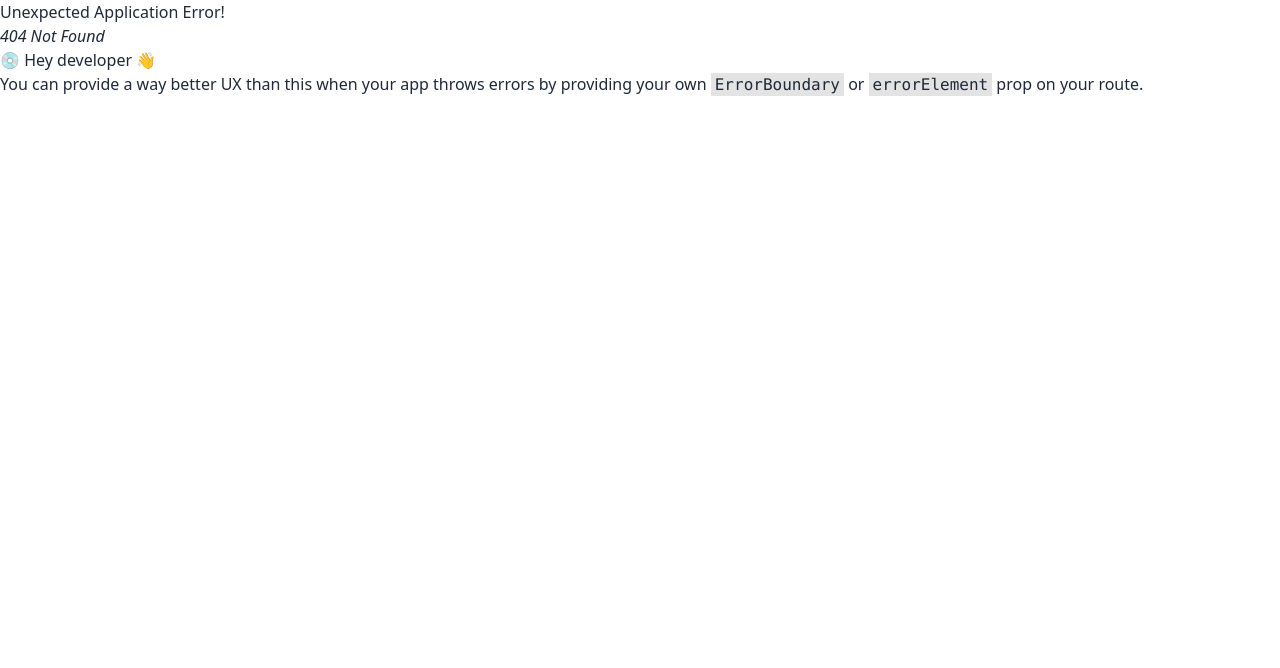
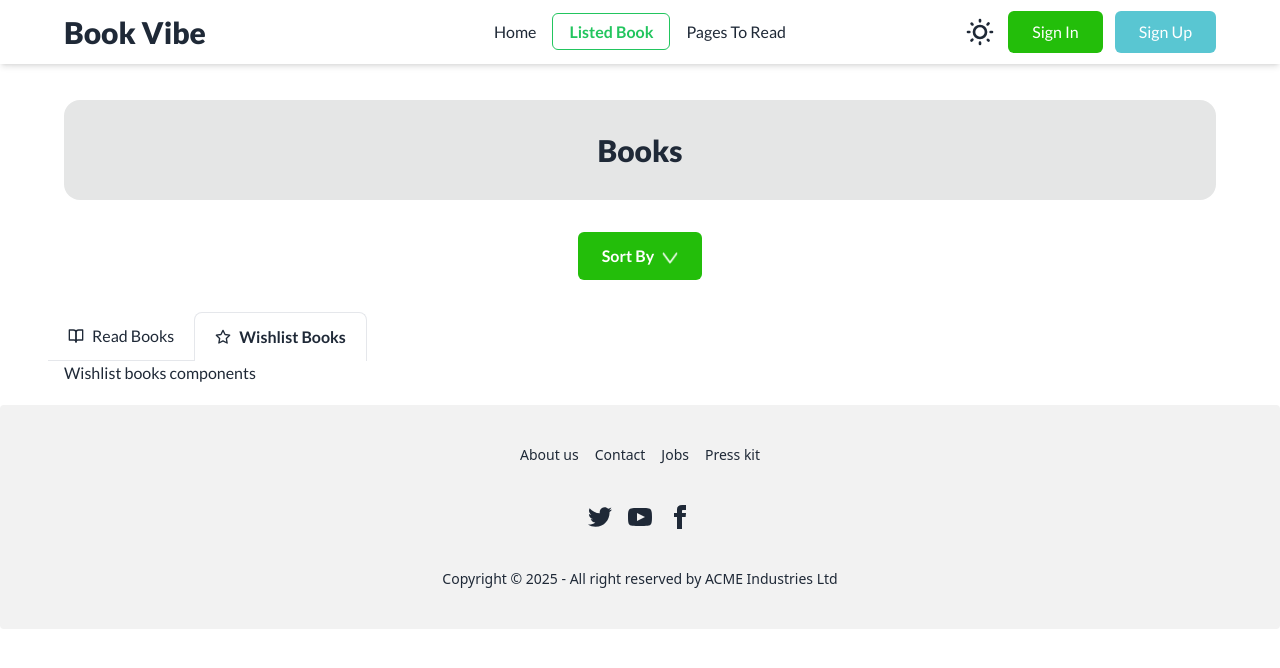
Before and after one commit to Soykot-dev/Book-Vibe, a React (Vite) app: page /listed-book/wishlist-book in a window 1280 px wide. Before the commit this address had no page. Shown: the top 668 px of the page. Built offline with nearby package versions, Linux system fonts and the light colour scheme.

Commit message:
Added  hook to track the current path and dynamically update the active tab. Used  to set the correct  based on the URL path. Improved UX by ensuring that the ReadBooks tab is displayed by default when  is loaded or reloaded.  and Updated  components to maintain proper tab state.

```diff
--- /dev/null
+++ b/src/Components/ReadBooks/ReadBooks.jsx
@@ -0,0 +1,9 @@
+const ReadBooks = () => {
+    return (
+        <div>
+            Read Book components
+        </div>
+    );
+};
+
+export default ReadBooks;
--- /dev/null
+++ b/src/Components/WishlistBooks/WishlistBooks.jsx
@@ -0,0 +1,9 @@
+const WishlistBooks = () => {
+    return (
+        <div>
+            Wishlist books components
+        </div>
+    );
+};
+
+export default WishlistBooks;
--- a/src/Pages/ListedBook/ListedBook.jsx
+++ b/src/Pages/ListedBook/ListedBook.jsx
@@ -1,11 +1,22 @@
-import { Link } from 'react-router-dom';
-import dropdownPng from '../../assets/dropdown.png'
-import { useState } from 'react';
+import { Link, Outlet, useLocation } from 'react-router-dom';
+import dropdownPng from '../../assets/dropdown.png';
+import { useState, useEffect } from 'react';
+
 const ListedBook = () => {
+    const location = useLocation();
     const [tabIdx, setTabIdx] = useState(0);
+    useEffect(() => {
+        if (location.pathname === '/listed-book') {
+            setTabIdx(0);
+        } else if (location.pathname === '/listed-book/wishlist-book') {
+            setTabIdx(1);
+        }
+    }, [location]);
+
     const handleTabIdx = (idx) => {
         setTabIdx(idx);
-    }
+    };
+
     return (
         <div className="mx-16 my-5 font-lato">
             <div className="bg-base-300 py-8 rounded-2xl">
@@ -13,28 +24,75 @@ const ListedBook = () => {
             </div>
             <div className="flex justify-center my-7">
                 <div className="dropdown dropdown-end">
-                    <div tabIndex={0} role="button" className="flex items-center justify-center gap-2 bg-[#23BE0A] text-white px-6 py-3 rounded-md font-semibold m-1"><span>Sort By</span> <img className='w-4 h-3 mt-1' src={dropdownPng} alt="" /></div>
-                    <ul tabIndex={0} className="dropdown-content menu bg-base-100 rounded-box z-[1] w-52 p-2 shadow">
+                    <div
+                        tabIndex={0}
+                        role="button"
+                        className="flex items-center justify-center gap-2 bg-[#23BE0A] text-white px-6 py-3 rounded-md font-semibold m-1"
+                    >
+                        <span>Sort By</span>
+                        <img className="w-4 h-3 mt-1" src={dropdownPng} alt="" />
+                    </div>
+                    <ul
+                        tabIndex={0}
+                        className="dropdown-content menu bg-base-100 rounded-box z-[1] w-52 p-2 shadow"
+                    >
                         <li><a>Item 1</a></li>
                         <li><a>Item 2</a></li>
                     </ul>
                 </div>
             </div>
             <div className="flex items-center -mx-4 overflow-x-auto overflow-y-hidden sm:justify-left flex-nowrap">
-                <Link onClick={() => handleTabIdx(0)} className={`flex items-center flex-shrink-0 px-5 py-3 space-x-2 ${tabIdx === 0 ? 'border border-b-0 rounded-t-lg font-semibold' : 'border-b'}`}>
-                    <svg xmlns="http://www.w3.org/2000/svg" viewBox="0 0 24 24" fill="none" stroke="currentColor" strokeWidth="2" strokeLinecap="round" strokeLinejoin="round" className="w-4 h-4">
+                {/* Tab 1 */}
+                <Link
+                    to="/listed-book"
+                    onClick={() => handleTabIdx(0)}
+                    className={`flex items-center flex-shrink-0 px-5 py-3 space-x-2 ${
+                        tabIdx === 0
+                            ? 'border border-b-0 rounded-t-lg font-semibold'
+                            : 'border-b'
+                    }`}
+                >
+                    <svg
+                        xmlns="http://www.w3.org/2000/svg"
+                        viewBox="0 0 24 24"
+                        fill="none"
+                        stroke="currentColor"
+                        strokeWidth="2"
+                        strokeLinecap="round"
+                        strokeLinejoin="round"
+                        className="w-4 h-4"
+                    >
                         <path d="M2 3h6a4 4 0 0 1 4 4v14a3 3 0 0 0-3-3H2z"></path>
                         <path d="M22 3h-6a4 4 0 0 0-4 4v14a3 3 0 0 1 3-3h7z"></path>
                     </svg>
                     <span>Read Books</span>
                 </Link>
-                <Link onClick={() => handleTabIdx(1)} className={`flex items-center flex-shrink-0 px-5 py-3 space-x-2 ${tabIdx === 1 ? 'border border-b-0 rounded-t-lg font-semibold' : 'border-b'}`}>
-                    <svg xmlns="http://www.w3.org/2000/svg" viewBox="0 0 24 24" fill="none" stroke="currentColor" strokeWidth="2" strokeLinecap="round" strokeLinejoin="round" className="w-4 h-4">
+                {/* Tab 2 */}
+                <Link
+                    to="/listed-book/wishlist-book"
+                    onClick={() => handleTabIdx(1)}
+                    className={`flex items-center flex-shrink-0 px-5 py-3 space-x-2 ${
+                        tabIdx === 1
+                            ? 'border border-b-0 rounded-t-lg font-semibold'
+                            : 'border-b'
+                    }`}
+                >
+                    <svg
+                        xmlns="http://www.w3.org/2000/svg"
+                        viewBox="0 0 24 24"
+                        fill="none"
+                        stroke="currentColor"
+                        strokeWidth="2"
+                        strokeLinecap="round"
+                        strokeLinejoin="round"
+                        className="w-4 h-4"
+                    >
                         <polygon points="12 2 15.09 8.26 22 9.27 17 14.14 18.18 21.02 12 17.77 5.82 21.02 7 14.14 2 9.27 8.91 8.26 12 2"></polygon>
                     </svg>
                     <span>Wishlist Books</span>
                 </Link>
             </div>
+            <Outlet />
         </div>
     );
 };
```
Also changed, not shown: src/main.jsx (+13 -1 lines).
